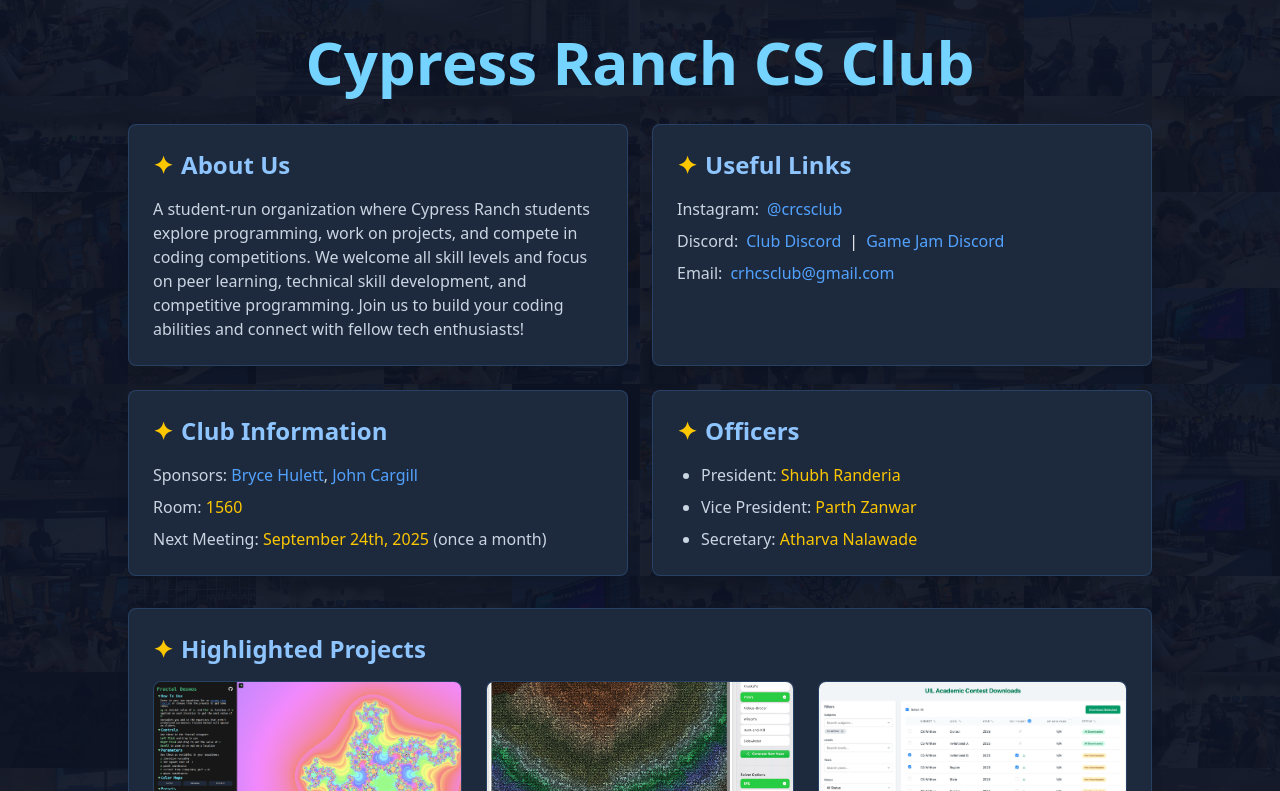
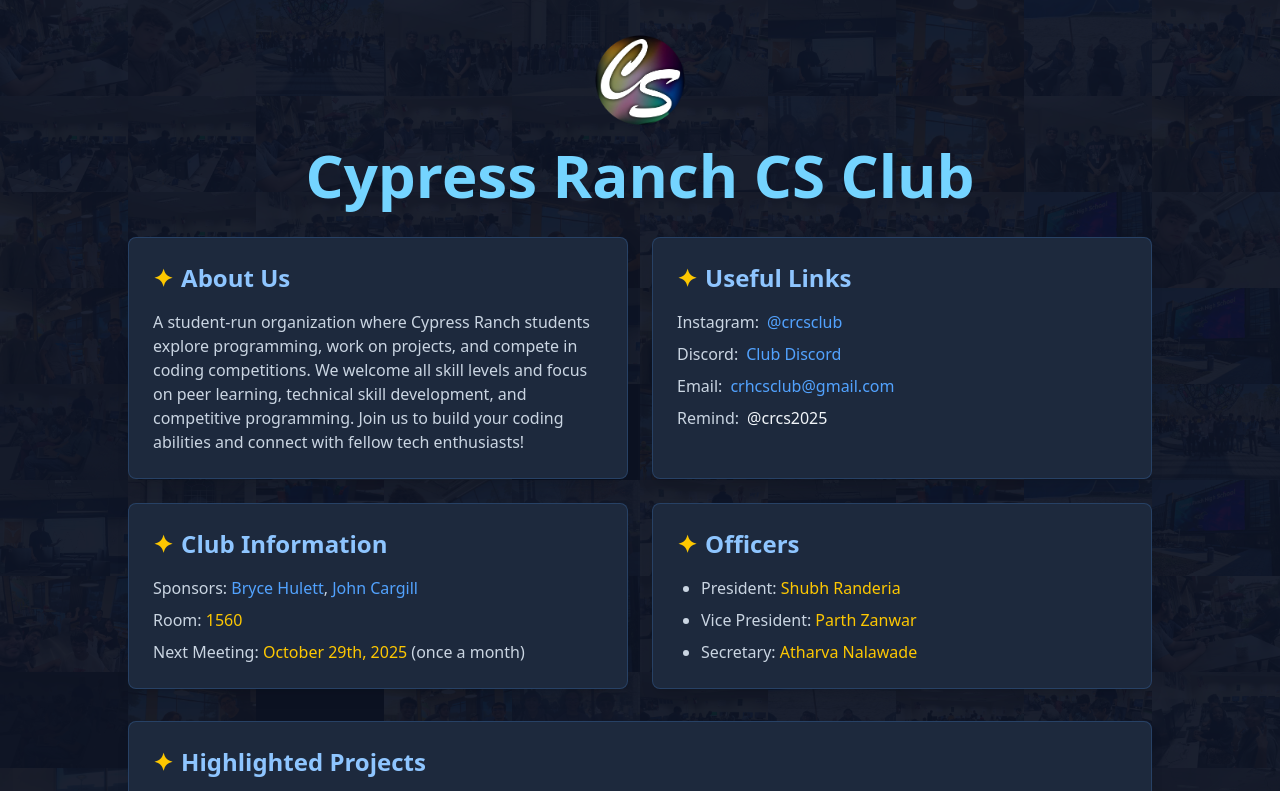
Before and after one commit to cyranch-csclub/cyranch-csclub.github.io, a website: page index.html in a window 1280 px wide. Shown: the top 791 px of the page. Drawn offline with Linux system fonts and the light colour scheme.

Commit message:
update index.html: add logo image, include Remind contact info, and change next meeting date

```diff
--- a/index.html
+++ b/index.html
@@ -16,6 +16,7 @@
     <div class="fixed inset-0 z-20 bg-slate-900/80"></div>
     <!-- Content -->
     <div class="relative z-30 min-h-screen text-slate-100 p-8">
+        <img src="images/logo.webp" alt="Cypress Ranch CS Club logo" class="mx-auto mb-4 w-24 md:w-32 h-auto">
         <h1 class="text-6xl font-bold text-sky-300 mb-8 text-center">Cypress Ranch CS Club</h1>
 
         <div class="max-w-5xl mx-auto space-y-8">
@@ -55,12 +56,16 @@
                         <li class="flex items-center gap-2">
                             <span class="text-slate-300">Discord:</span>
                             <a href="https://discord.gg/ccEptbzSh3" class="text-blue-400 hover:text-yellow-400 transition-colors">Club Discord</a>
-                             |
-                            <a href="https://discord.gg/JsRVnsem" class="text-blue-400 hover:text-yellow-400 transition-colors">Game Jam Discord</a>
+                             <!-- |
+                            <a href="https://discord.gg/JsRVnsem" class="text-blue-400 hover:text-yellow-400 transition-colors">Game Jam Discord</a> -->
                         </li>
                         <li class="flex items-center gap-2">
                             <span class="text-slate-300">Email:</span>
                             <a href="mailto:crhcsclub@gmail.com" class="text-blue-400 hover:text-yellow-400 transition-colors">crhcsclub@gmail.com</a>
+                        </li>
+                        <li class="flex items-center gap-2">
+                            <span class="text-slate-300">Remind:</span>
+                            <p>@crcs2025</p>
                         </li>
                         <!-- <li class="flex items-center gap-2">
                             <span class="text-slate-300">Interest Form:</span>
@@ -85,7 +90,7 @@
                         Room: <span class="text-yellow-400">1560</span>
                     </p>
                     <p class="text-slate-300 mt-2">
-                        Next Meeting: <span class="text-yellow-400">September 24th, 2025</span> (once a month)
+                        Next Meeting: <span class="text-yellow-400">October 29th, 2025</span> (once a month)
                     </p>
                 </div>
 
```
